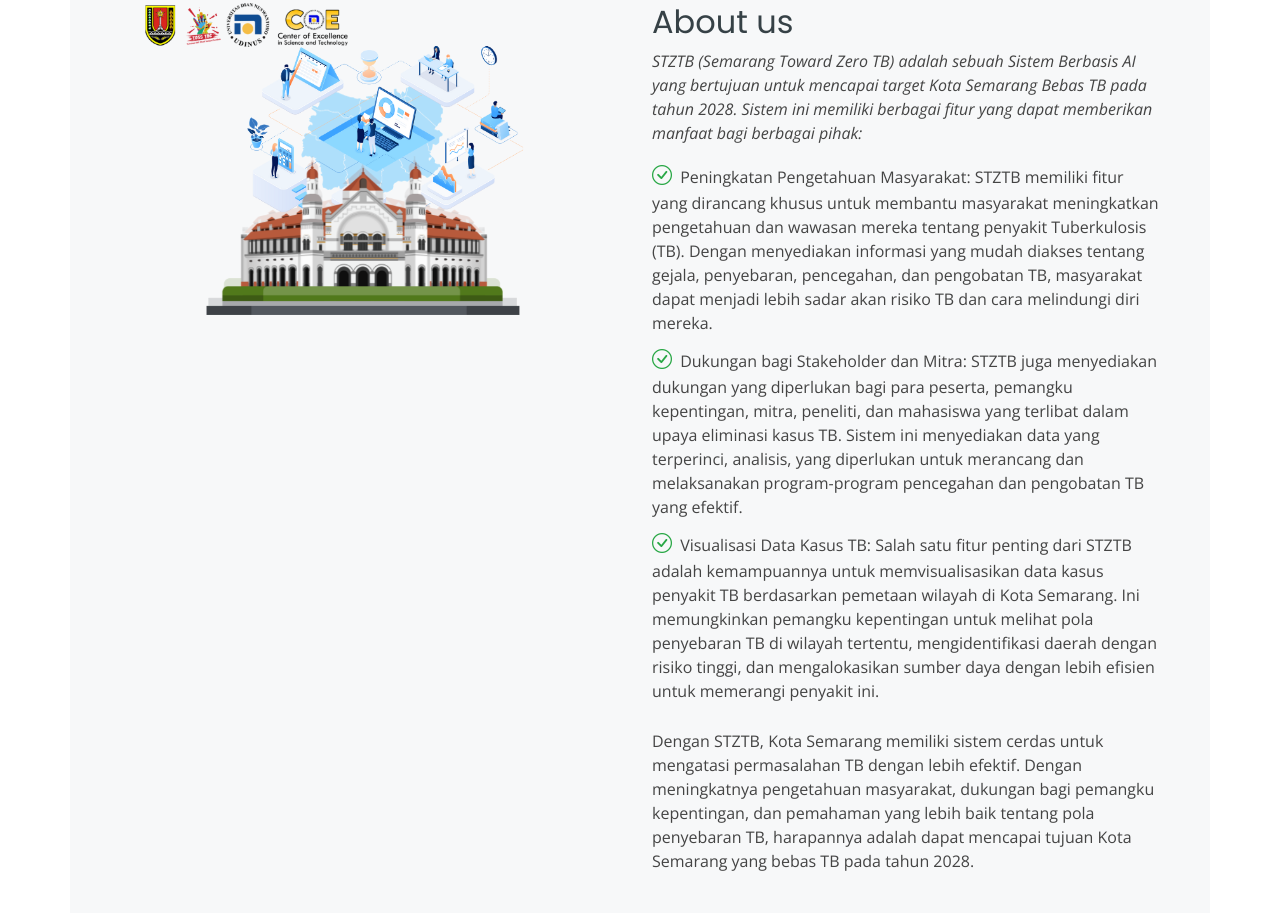
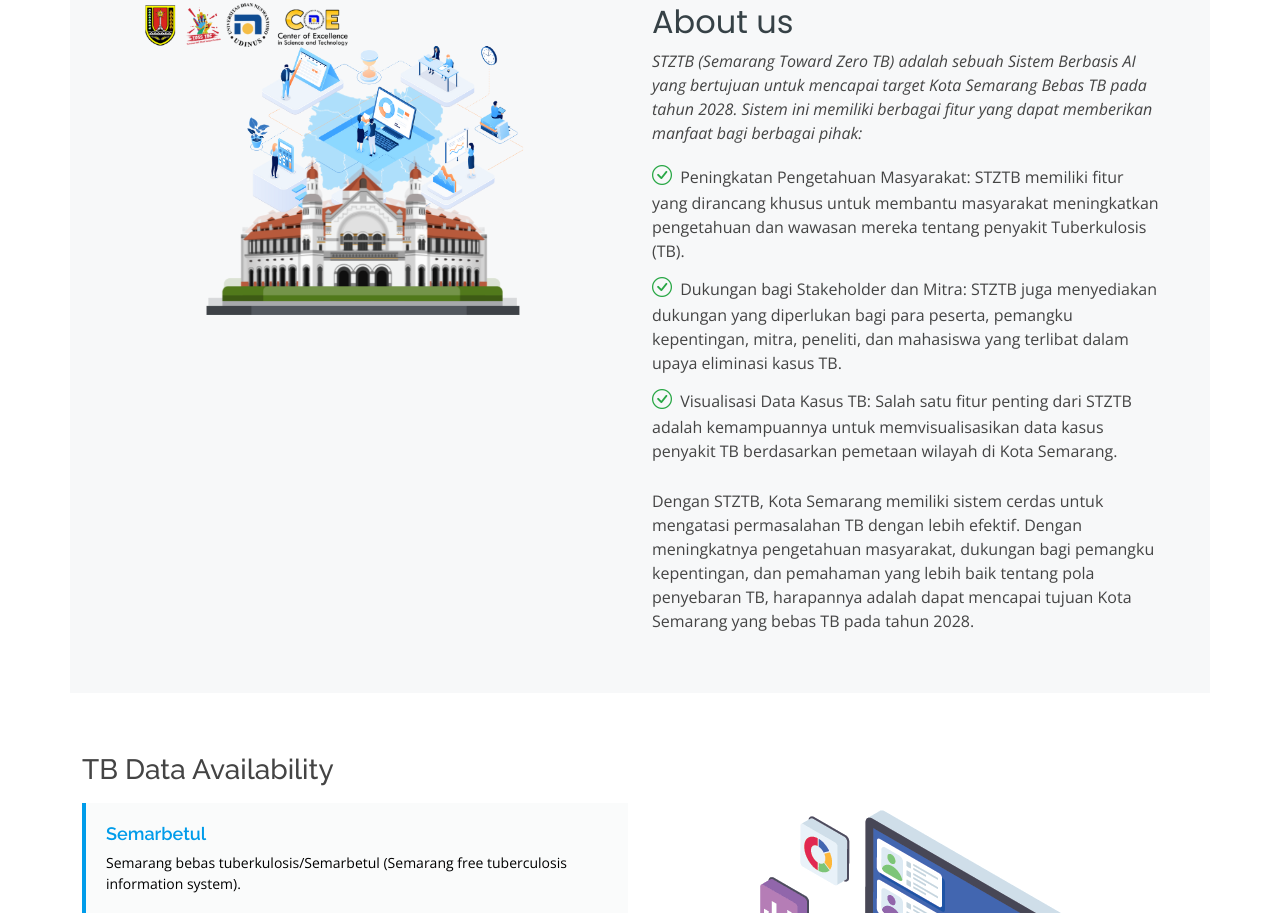
Before and after one commit to sholikun32/zerotb, a plain HTML site: page index.html in a window 1280 px wide. Shown: the part 718-1631 px from the top of the page. Drawn offline with nearby package versions, Linux system fonts and the light colour scheme.

Commit message:
Update index.html

```diff
--- a/index.html
+++ b/index.html
@@ -108,9 +108,9 @@
                 STZTB (Semarang Toward Zero TB) adalah sebuah Sistem Berbasis AI yang bertujuan untuk mencapai target Kota Semarang Bebas TB pada tahun 2028. Sistem ini memiliki berbagai fitur yang dapat memberikan manfaat bagi berbagai pihak:
               </p>
               <ul>
-                <li><i class="bi bi-check-circle"></i> Peningkatan Pengetahuan Masyarakat: STZTB memiliki fitur yang dirancang khusus untuk membantu masyarakat meningkatkan pengetahuan dan wawasan mereka tentang penyakit Tuberkulosis (TB). Dengan menyediakan informasi yang mudah diakses tentang gejala, penyebaran, pencegahan, dan pengobatan TB, masyarakat dapat menjadi lebih sadar akan risiko TB dan cara melindungi diri mereka.</li>
-                <li><i class="bi bi-check-circle"></i> Dukungan bagi Stakeholder dan Mitra: STZTB juga menyediakan dukungan yang diperlukan bagi para peserta, pemangku kepentingan, mitra, peneliti, dan mahasiswa yang terlibat dalam upaya eliminasi kasus TB. Sistem ini menyediakan data yang terperinci, analisis, yang diperlukan untuk merancang dan melaksanakan program-program pencegahan dan pengobatan TB yang efektif.</li>
-                <li><i class="bi bi-check-circle"></i> Visualisasi Data Kasus TB: Salah satu fitur penting dari STZTB adalah kemampuannya untuk memvisualisasikan data kasus penyakit TB berdasarkan pemetaan wilayah di Kota Semarang. Ini memungkinkan pemangku kepentingan untuk melihat pola penyebaran TB di wilayah tertentu, mengidentifikasi daerah dengan risiko tinggi, dan mengalokasikan sumber daya dengan lebih efisien untuk memerangi penyakit ini.</li>
+                <li><i class="bi bi-check-circle"></i> Peningkatan Pengetahuan Masyarakat: STZTB memiliki fitur yang dirancang khusus untuk membantu masyarakat meningkatkan pengetahuan dan wawasan mereka tentang penyakit Tuberkulosis (TB).</li>
+                <li><i class="bi bi-check-circle"></i> Dukungan bagi Stakeholder dan Mitra: STZTB juga menyediakan dukungan yang diperlukan bagi para peserta, pemangku kepentingan, mitra, peneliti, dan mahasiswa yang terlibat dalam upaya eliminasi kasus TB. </li>
+                <li><i class="bi bi-check-circle"></i> Visualisasi Data Kasus TB: Salah satu fitur penting dari STZTB adalah kemampuannya untuk memvisualisasikan data kasus penyakit TB berdasarkan pemetaan wilayah di Kota Semarang.</li>
               </ul>
              <p>Dengan STZTB, Kota Semarang memiliki sistem cerdas untuk mengatasi permasalahan TB dengan lebih efektif. Dengan meningkatnya pengetahuan masyarakat, dukungan bagi pemangku kepentingan, dan pemahaman yang lebih baik tentang pola penyebaran TB, harapannya adalah dapat mencapai tujuan Kota Semarang yang bebas TB pada tahun 2028.</p>
             </div>
```
